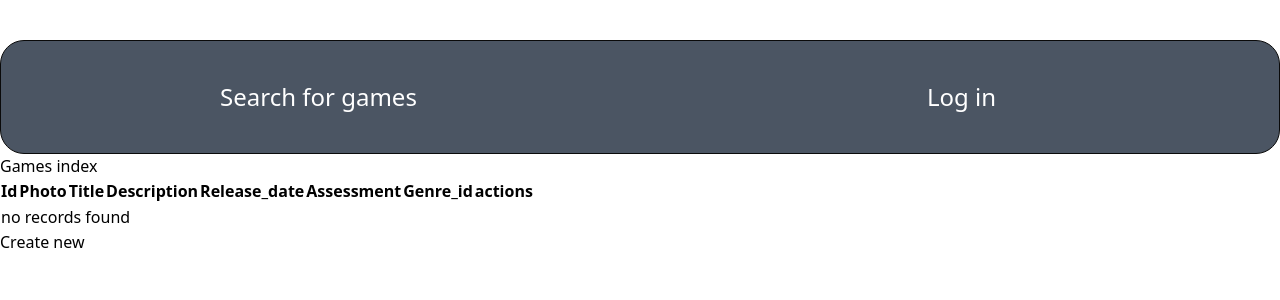
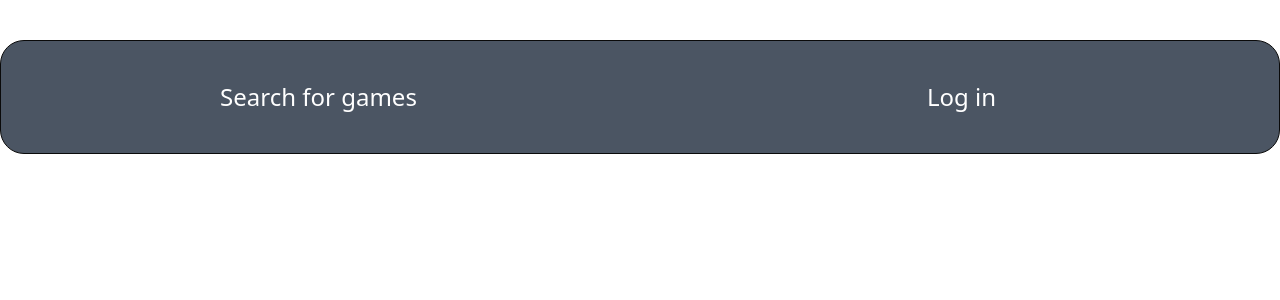
Before and after one commit to iDankest/Proyecto-Symfony, a Symfony app: template GameFinder/templates/games/index.html.twig in a window 1280 px wide. Shown: the top 300 px of the page. Run offline with Twig, Linux system fonts and the light colour scheme; the template is opened without the code that fills it, so the values that code supplies are empty; style sheets or scripts are compiled from the project's sources; some libraries are stand-ins or nearby versions.

Commit message:
More games and search view started

```diff
--- a/GameFinder/src/Controller/GamesController.php
+++ b/GameFinder/src/Controller/GamesController.php
@@ -17,6 +17,7 @@ class GamesController extends AbstractController
     #[Route('/', name: 'app_games_index', methods: ['GET'])]
     public function index(GamesRepository $gamesRepository): Response
     {
+
         return $this->render('games/index.html.twig', [
             'games' => $gamesRepository->findAll(),
         ]);
--- a/GameFinder/templates/base.html.twig
+++ b/GameFinder/templates/base.html.twig
@@ -20,10 +20,10 @@
 	<body>
 		{% block header %}
 			{% if app.user %}
-				<div class="mt-10 mx-10">
+				<div class="mt-10 mx-10 mb-20">
 					<div class="grid grid-cols-4 gap-4 justify-items-center max-w-[1650px] m-auto bg-gray-600
-							                     text-white rounded-3xl py-[40px] text-2xl border border-neutral-950">
-						<a href="{{ path('app_register') }}">Search for games</a>
+						 text-white rounded-3xl py-[40px] text-2xl border border-neutral-950">
+						<a href="{{ path('app_games_index') }}">Search for games</a>
 						<a href="{{ path('app_user_show',{'id': app.user.id}) }}">Profile</a>
 						<a href="{{ path('app_user_index') }}">Make a review</a>
 						<a href="{{ path('app_logout') }}">Log out</a>
@@ -31,10 +31,10 @@
 				</div>
 
 			{% else %}
-				<div class="pt-10">
+				<div class="pt-10 mb-20">
 					<div class="grid grid-cols-2 gap-2 justify-items-center max-w-[1650px] m-auto bg-gray-600
-							                     text-white rounded-3xl py-[40px] text-2xl border border-neutral-950 min-w-[500px]">
-						<a href="{{ path('app_register') }}">Search for games</a>
+						 text-white rounded-3xl py-[40px] text-2xl border border-neutral-950 min-w-[500px]">
+						<a href="{{ path('app_games_index') }}">Search for games</a>
 						<a href="{{ path('app_login') }}">Log in</a>
 					</div>
 				</div>
@@ -43,19 +43,17 @@
 		{% endblock %}
 		{% block body %}
 
-			<div class="flex justify-center mt-5 max-w-[260px] bg-gray-600 text-white rounded-full py-[20px] text-2xl border border-neutral-950 m-auto">TRENDING</div>
-			<div class="my-[130px]"></div>
-			<div
-				class="flex justify-around">
+			<div class="flex justify-center mt-5 max-w-[260px] bg-gray-600 text-white rounded-full py-[20px] text-2xl border border-neutral-950 m-auto my-[130px]">TRENDING</div>
+			<div class="flex justify-around">
 
 				{#  <div class="w-[300px] h-[260px] bg-black ">{{game.photo}}</div>
-				                <div class="w-[300px] h-[260px] bg-black"></div> #}
+				   <div class="w-[300px] h-[260px] bg-black"></div> #}
 
 				<div class="flex flex-wrap gap-28 justify-center">
 
 					{% for game in games %}
-						<div class="w-full sm:w-1/2 md:w-1/4">
-							<div style="background-image: url('{{ game.photo }}'); width: 500px; height: 260px; background-size: cover;"></div>
+						<div class="sm:w-1/2 md:w-1/4">
+							<div style="background-image: url('{{ game.photo }}'); width: 500px; height: 260px; background-size: cover; margin-bottom: 30px;"></div>
 							<p class="text-3xl text-center">{{ game.title }}</p>
 						</div>
 					{% endfor %}
--- a/GameFinder/templates/games/index.html.twig
+++ b/GameFinder/templates/games/index.html.twig
@@ -3,43 +3,19 @@
 {% block title %}Games index{% endblock %}
 
 {% block body %}
-    <h1>Games index</h1>
 
-    <table class="table">
-        <thead>
-            <tr>
-                <th>Id</th>
-                <th>Photo</th>
-                <th>Title</th>
-                <th>Description</th>
-                <th>Release_date</th>
-                <th>Assessment</th>
-                <th>Genre_id</th>
-                <th>actions</th>
-            </tr>
-        </thead>
-        <tbody>
-        {% for game in games %}
-            <tr>
-                <td>{{ game.id }}</td>
-                <td>{{ game.photo }}</td>
-                <td>{{ game.title }}</td>
-                <td>{{ game.description }}</td>
-                <td>{{ game.releaseDate ? game.releaseDate|date('Y-m-d') : '' }}</td>
-                <td>{{ game.assessment }}</td>
-                <td>{{ game.genreId }}</td>
-                <td>
-                    <a href="{{ path('app_games_show', {'id': game.id}) }}">show</a>
-                    <a href="{{ path('app_games_edit', {'id': game.id}) }}">edit</a>
-                </td>
-            </tr>
-        {% else %}
-            <tr>
-                <td colspan="8">no records found</td>
-            </tr>
-        {% endfor %}
-        </tbody>
-    </table>
+        <div class="flex flex-wrap gap-4 justify-center">
 
-    <a href="{{ path('app_games_new') }}">Create new</a>
+            {% for game in games %}
+                <div class="sm:w-1/2 md:w-1/4 mx-4">
+                    <div style="background-image: url('{{ game.photo }}'); width: 500px; height: 260px; background-size: cover; margin-bottom: 30px;"></div>
+                    <p class="text-3xl text-center">{{ game.title }}</p>
+                </div>
+            {% endfor %}
+
+        </div>
+
 {% endblock %}
+{# <a href="{{ path('app_games_new') }}">Create new</a>
+<a href="{{ path('app_games_show', {'id': game.id}) }}">show</a>
+<a href="{{ path('app_games_edit', {'id': game.id}) }}">edit</a> #}
```
Also changed, not shown: GameFinder/templates/games/show.html.twig (+6 -1 lines).
